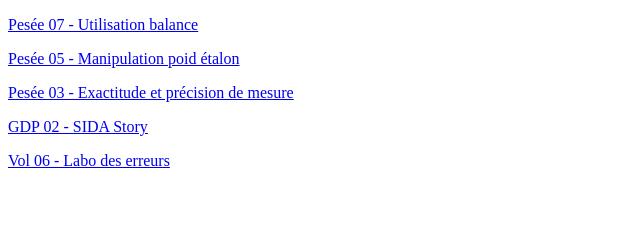
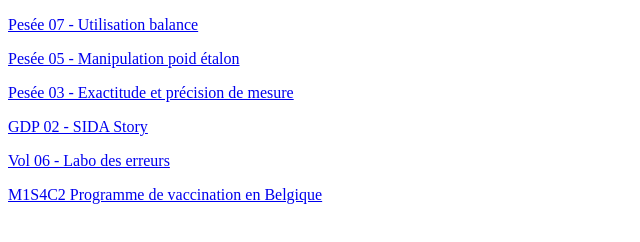
Before and after one commit to helsci/export-h5p, a plain HTML site: page index.html in a window 1280 px wide. Shown: the whole page, without its empty margins (0-640 px from the left). Drawn offline with Linux system fonts and the light colour scheme.

Commit message:
Update index.html

```diff
--- a/index.html
+++ b/index.html
@@ -6,5 +6,6 @@
 	<p><a href="/export-h5p/sources/pesee03-exactitude-et-precision-de-mesure.html">Pesée 03 - Exactitude et précision de mesure</a></p>
 	<p><a href="/export-h5p/sources/gdp02-sida-story.html">GDP 02 - SIDA Story</a></p>
 	<p><a href="/export-h5p/sources/vol06-labo-des-erreurs.html">Vol 06 - Labo des erreurs</a></p>
+	<p><a href="/export-h5p/sources/Programme de vaccination en Belgique.html">M1S4C2 Programme de vaccination en Belgique</a></p>
 </body>
 </html>
```
